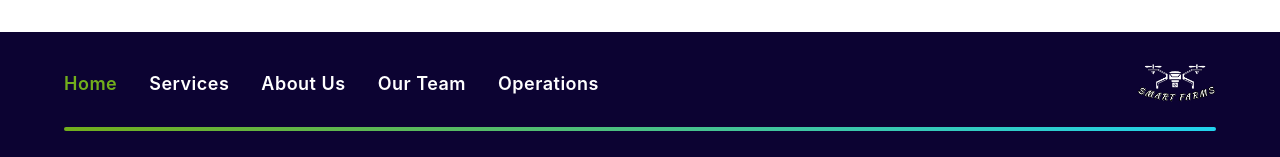
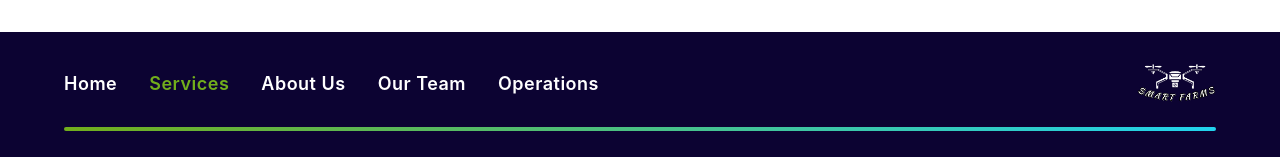
Before and after one commit to HudsonWayne/Smart-Farms, a Next.js app: page /services in a window 1280 px wide. Shown: the part 5858-6015 px from the top of the page. Built offline with nearby package versions, Linux system fonts and the light colour scheme; a web font is replaced by a local one.

Commit message:
initial commit

```diff
--- a/src/components/Footer.jsx
+++ b/src/components/Footer.jsx
@@ -2,6 +2,7 @@
 
 import React from "react";
 import Link from "next/link";
+import { usePathname } from "next/navigation";
 import { FaFacebookF, FaInstagram, FaLinkedinIn } from "react-icons/fa";
 import { Poppins } from "next/font/google";
 
@@ -12,6 +13,8 @@ const poppins = Poppins({
 });
 
 export default function Footer() {
+  const pathname = usePathname();
+
   return (
     <footer
       className={`${poppins.className} bg-[#0C0332] text-white w-full`}
@@ -25,19 +28,44 @@ export default function Footer() {
         {/* Top section with nav links and logo */}
         <div className="flex flex-col md:flex-row justify-between items-center mb-6">
           <nav className="flex flex-wrap justify-center md:justify-start space-x-2 sm:space-x-4 md:space-x-8 font-semibold mb-4 md:mb-0 text-sm sm:text-base md:text-lg">
-            <Link href="/" className="text-[#72AE1C] hover:text-[#72AE1C]">
+            <Link
+              href="/"
+              className={`${
+                pathname === "/" ? "text-[#72AE1C]" : "hover:text-[#72AE1C]"
+              }`}
+            >
               Home
             </Link>
-            <Link href="/services" className="hover:text-[#72AE1C]">
+            <Link
+              href="/services"
+              className={`${
+                pathname === "/services" ? "text-[#72AE1C]" : "hover:text-[#72AE1C]"
+              }`}
+            >
               Services
             </Link>
-            <Link href="/about" className="hover:text-[#72AE1C]">
+            <Link
+              href="/about"
+              className={`${
+                pathname === "/about" ? "text-[#72AE1C]" : "hover:text-[#72AE1C]"
+              }`}
+            >
               About Us
             </Link>
-            <Link href="/our-team" className="hover:text-[#72AE1C]">
+            <Link
+              href="/our-team"
+              className={`${
+                pathname === "/our-team" ? "text-[#72AE1C]" : "hover:text-[#72AE1C]"
+              }`}
+            >
               Our Team
             </Link>
-            <Link href="/operations" className="hover:text-[#72AE1C]">
+            <Link
+              href="/operations"
+              className={`${
+                pathname === "/operations" ? "text-[#72AE1C]" : "hover:text-[#72AE1C]"
+              }`}
+            >
               Operations
             </Link>
           </nav>
```
